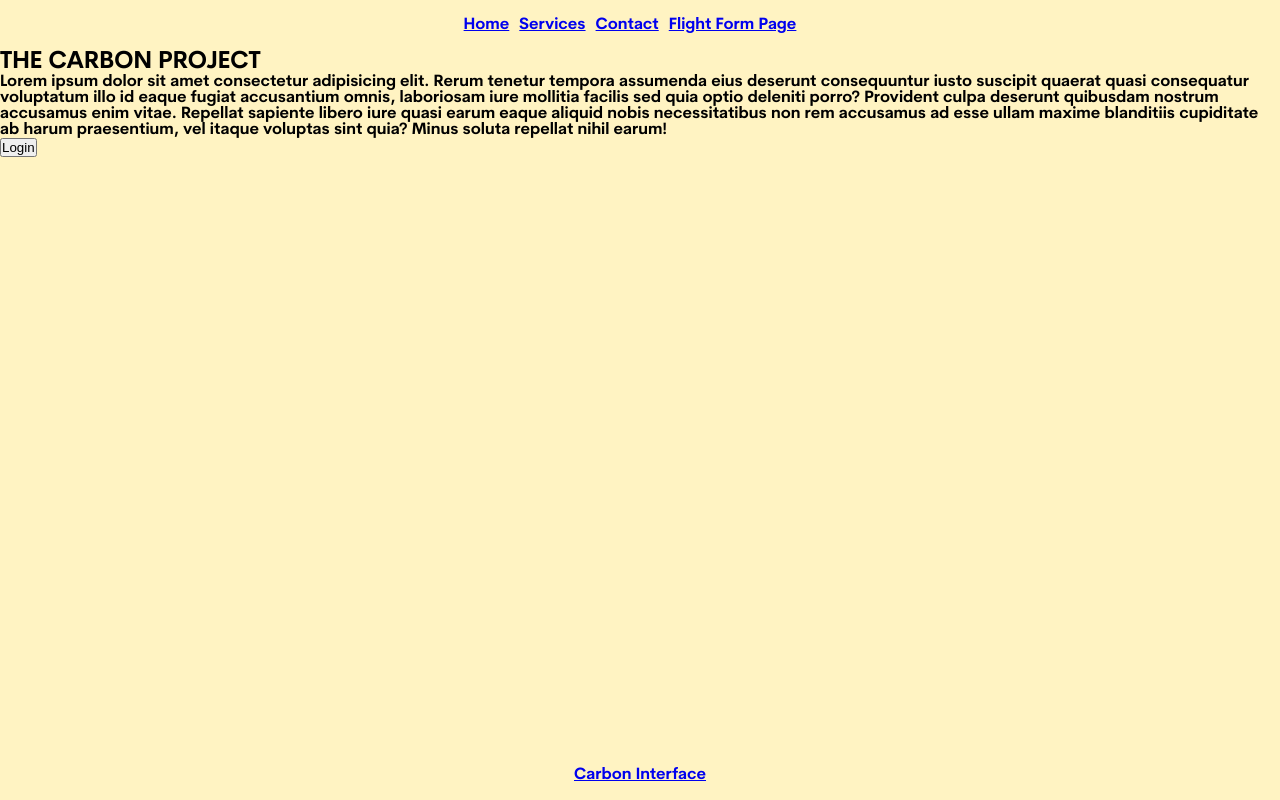
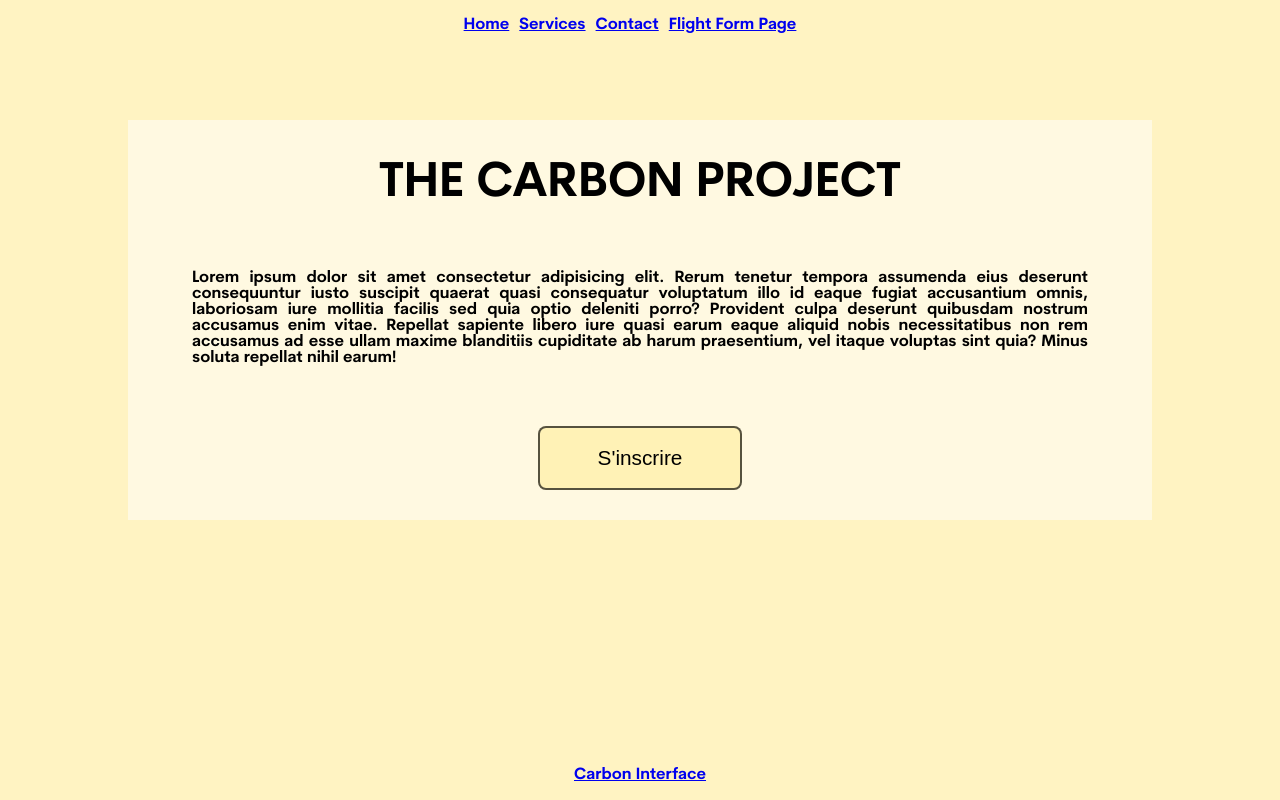
Before and after one commit to fmarincode/theCarbonProject, a React (Vite) app in the folder frontend/: page / in a window 1280 px wide. Built offline with nearby package versions, Linux system fonts and the light colour scheme.

Commit message:
test css succesfull

```diff
--- a/frontend/src/Components/HomeComponent/Home.css
+++ b/frontend/src/Components/HomeComponent/Home.css
@@ -0,0 +1,23 @@
+.homeContainer {
+  width: 80vw;
+  position: absolute;
+  transform: translate(-50%, -50%);
+  top: 40%;
+  left: 50%;
+  background-color: #ffffff7e;
+  display: flex;
+  flex-direction: column;
+  align-items: center;
+  justify-content: space-around;
+}
+
+.titleContainer {
+  height: 10vh;
+  margin-top: 5vh;
+  font-size: 2em;
+}
+
+.subContainer {
+  text-align: justify;
+  width: 70vw;
+}
--- a/frontend/src/Components/HomeComponent/Home.jsx
+++ b/frontend/src/Components/HomeComponent/Home.jsx
@@ -1,49 +1,15 @@
-import React, { useContext } from "react";
-import { useNavigate } from "react-router-dom";
-import { UserContext } from "../../Contexts/UserContext";
+import React from "react";
 import "./Home.css";
+import HomeText from "./HomeText";
 
 function Home() {
-  const { user, setUser } = useContext(UserContext);
-
-  const navigate = useNavigate();
-
-  const handleClickToLogin = () => {
-    navigate("/login");
-  };
-
   return (
-    <div>
-      <h2>THE CARBON PROJECT</h2>
-
-      <p>
-        Lorem ipsum dolor sit amet consectetur adipisicing elit. Rerum tenetur
-        tempora assumenda eius deserunt consequuntur iusto suscipit quaerat
-        quasi consequatur voluptatum illo id eaque fugiat accusantium omnis,
-        laboriosam iure mollitia facilis sed quia optio deleniti porro?
-        Provident culpa deserunt quibusdam nostrum accusamus enim vitae.
-        Repellat sapiente libero iure quasi earum eaque aliquid nobis
-        necessitatibus non rem accusamus ad esse ullam maxime blanditiis
-        cupiditate ab harum praesentium, vel itaque voluptas sint quia? Minus
-        soluta repellat nihil earum!
-      </p>
-
-      <h3>{user}</h3>
-      <div>
-        {user ? (
-          <button
-            type="button"
-            onClick={() => {
-              setUser(null);
-            }}
-          >
-            Logout
-          </button>
-        ) : (
-          <button type="button" onClick={handleClickToLogin}>
-            Login
-          </button>
-        )}
+    <div className="homeContainer">
+      <div className="titleContainer">
+        <h2>THE CARBON PROJECT</h2>
+      </div>
+      <div className="subContainer">
+        <HomeText />
       </div>
     </div>
   );
--- /dev/null
+++ b/frontend/src/Components/HomeComponent/HomeText.css
@@ -0,0 +1,18 @@
+.homeText {
+  display: flex;
+  height: 35vh;
+  flex-direction: column;
+  justify-content: space-around;
+  align-items: center;
+}
+
+.inscriptionBtn {
+  border: 2px solid #000000a9;
+  border-radius: 8px;
+  padding: 6px 10px;
+  background-color: #ffec9998;
+  width: 16vw;
+  height: 8vh;
+  font-size: 1.3em;
+  cursor: pointer;
+}
--- /dev/null
+++ b/frontend/src/Components/HomeComponent/HomeText.jsx
@@ -0,0 +1,44 @@
+import React, { useState } from "react";
+import "./HomeText.css";
+import Inscription from "../Inscription/Inscription";
+
+function HomeText() {
+  const [inscriptionComponent, setInscriptionComponent] = useState(false);
+
+  const inscriptionBtn = () => {
+    setInscriptionComponent(true);
+  };
+
+  return (
+    <div className="homeText">
+      {!inscriptionComponent ? (
+        <>
+          <p>
+            Lorem ipsum dolor sit amet consectetur adipisicing elit. Rerum
+            tenetur tempora assumenda eius deserunt consequuntur iusto suscipit
+            quaerat quasi consequatur voluptatum illo id eaque fugiat
+            accusantium omnis, laboriosam iure mollitia facilis sed quia optio
+            deleniti porro? Provident culpa deserunt quibusdam nostrum accusamus
+            enim vitae. Repellat sapiente libero iure quasi earum eaque aliquid
+            nobis necessitatibus non rem accusamus ad esse ullam maxime
+            blanditiis cupiditate ab harum praesentium, vel itaque voluptas sint
+            quia? Minus soluta repellat nihil earum!
+          </p>
+          <button
+            type="button"
+            className="inscriptionBtn"
+            onClick={inscriptionBtn}
+          >
+            S'inscrire
+          </button>
+        </>
+      ) : (
+        <div>
+          <Inscription />
+        </div>
+      )}
+    </div>
+  );
+}
+
+export default HomeText;
```
